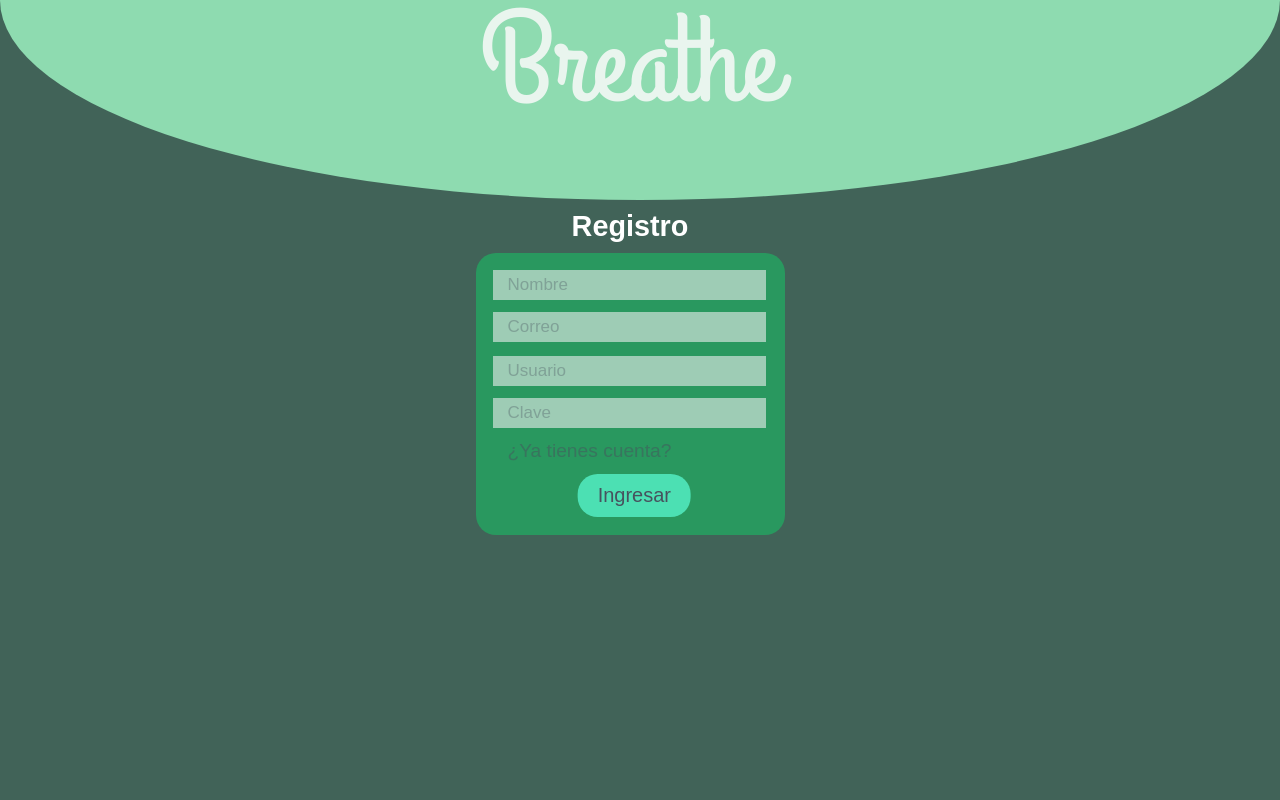
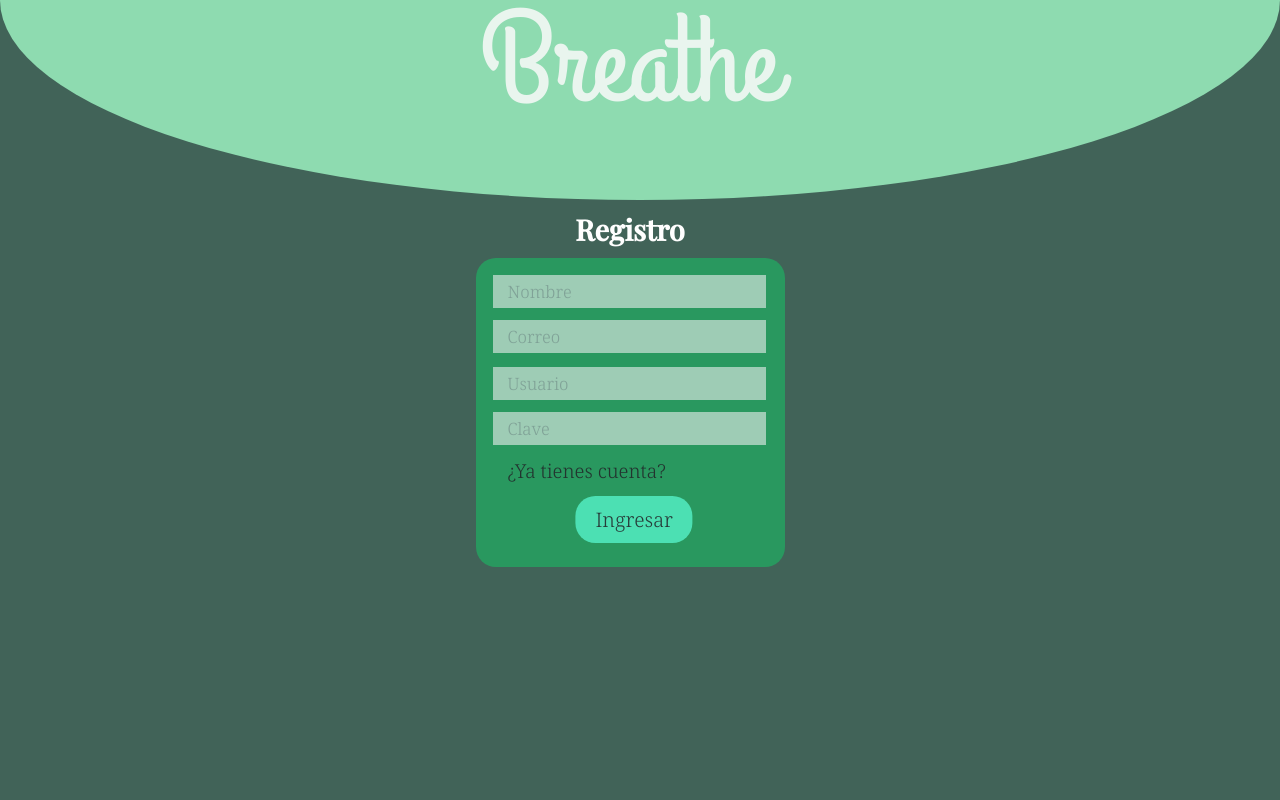
Before and after one commit to jorgeandru2007/Breathe-ProjectoPIA2023-11.1_IEFAZ, a PHP site: page /Registro.php in a window 1280 px wide. Run offline with PHP 8.4, Linux system fonts and the light colour scheme.

Commit message:
agregar la tipografia de la familia Serifa Moderna

```diff
--- a/Brochure.html
+++ b/Brochure.html
@@ -9,6 +9,9 @@
     <link rel="stylesheet" href="CSS/Brochure.css">
     <link rel="stylesheet" href="https://cdnjs.cloudflare.com/ajax/libs/font-awesome/5.15.4/css/all.min.css" />
     <script src="JS/Creditos.js" type="text/javascript"></script>
+    <!-- FONT -->
+    <link href="https://fonts.googleapis.com/css2?family=Lora&family=Noto+Serif:wght@300&family=Playfair+Display:wght@500&display=swap" rel="stylesheet">
+
 </head>
 <body>
     <nav class="Barra">
--- a/CSS/Base.css
+++ b/CSS/Base.css
@@ -11,8 +11,22 @@
 @import url('https://fonts.googleapis.com/css2?family=Grand+Hotel&family=Open+Sans:wght@300&display=swap');
 @import url('https://fonts.googleapis.com/css2?family=Asap:wght@100&display=swap');
 
+
+/* Fuentes rama: */
+@import url('https://fonts.googleapis.com/css2?family=Lora&family=Noto+Serif:wght@300&family=Playfair+Display:wght@500&display=swap');
+
+/*
+CSS RULES FAMILY
+titles
+font-family: 'Playfair Display', serif;
+subtitles
+font-family: 'Lora', serif;
+body
+font-family: 'Noto Serif', serif;
+*/
+
 * {
-    font-family: 'Asap', sans-serif;
+    font-family: 'Noto Serif', serif;
 }
 
 html {
@@ -104,6 +118,7 @@ nav
 }
 .Logo span
 {
+    font-family: 'Lora', serif;
     font-weight: bold;
     padding: 0 0 0 15px;
 	/* padding-left: 15px; */
@@ -135,6 +150,7 @@ nav
 	position: relative;
 	top: 8px;
 	margin-left: 0;
+    font-weight: bold;
 }
 #Br:hover {
     background:  #27a9d1;
--- a/CSS/Registro.css
+++ b/CSS/Registro.css
@@ -133,13 +133,13 @@ button {
 
 #CreacionDeCuenta {
 	margin-left: 15px;
-	color: rgba(71, 82, 94, .5);
+	color: rgba(34, 37, 41, 0.877);
 }
 
 #BtnLoginSpan {
 	margin: 5px;
 	text-decoration: none;
-	color: rgba(71, 82, 94, 1.0);
+	color: rgba(34, 37, 41, 0.877);
 }
 
 /*
@@ -160,3 +160,8 @@ big {
 #cargaFondoCuadradoTop {
 	height: 0vh;
 }
+
+
+h2 {
+	font-family: 'Playfair Display', serif;
+}
--- a/Login.php
+++ b/Login.php
@@ -10,6 +10,9 @@
 	<link rel="icon" href="Icono.png">
     <link rel="stylesheet" href="CSS/Base.css">
     <link rel="stylesheet" href="CSS/Login.css">
+	<!-- FONT -->
+	<link href="https://fonts.googleapis.com/css2?family=Lora&family=Noto+Serif:wght@300&family=Playfair+Display:wght@500&display=swap" rel="stylesheet">
+
 </head>
 <body>
 	<div id="cargaFondoCuadradoTop"></div>
--- a/Registro.php
+++ b/Registro.php
@@ -11,6 +11,9 @@
 		<link rel="stylesheet" href="CSS/Base.css">
 		<link rel="stylesheet" href="CSS/Registro.css">
 		<!-- <script src="JS/Registro.js" type="text/javascript"></script> -->
+		<!-- FONT -->
+	<link href="https://fonts.googleapis.com/css2?family=Lora&family=Noto+Serif:wght@300&family=Playfair+Display:wght@500&display=swap" rel="stylesheet">
+
 </head>
 <body>
 	<div id="cargaFondoCuadradoTop"></div>
--- a/barra.php
+++ b/barra.php
@@ -1,6 +1,10 @@
 <link rel="preconnect" href="https://fonts.googleapis.com">
 <link rel="preconnect" href="https://fonts.gstatic.com" crossorigin>
 <link href="https://fonts.googleapis.com/css2?family=Asap&display=swap" rel="stylesheet">
+<link rel="preconnect" href="https://fonts.googleapis.com">
+<link rel="preconnect" href="https://fonts.gstatic.com" crossorigin>
+<!-- FONT -->
+<link href="https://fonts.googleapis.com/css2?family=Lora&family=Noto+Serif:wght@300&family=Playfair+Display:wght@500&display=swap" rel="stylesheet">
 
 <nav class="Barra">
     <ul>
--- a/seleccion.php
+++ b/seleccion.php
@@ -49,6 +49,8 @@
 		.hi-slide > ul > li > span > b {
 			font-size: 80px;
 			margin-left:10px;
+			font-family: 'Playfair Display', serif;
+
 		}
 
 		.hi-slide > ul > li > span > hgroup {
@@ -71,6 +73,7 @@
 		    text-align: -webkit-match-parent;
 			margin-right: 30px;
 			bottom: 0;
+			font-style: normal;
 		}
 /*
 		.hi-slide > ul > li > span > hgroup > i::before {
```
Also changed, not shown: CSS/Login.css (+6 -2 lines).
